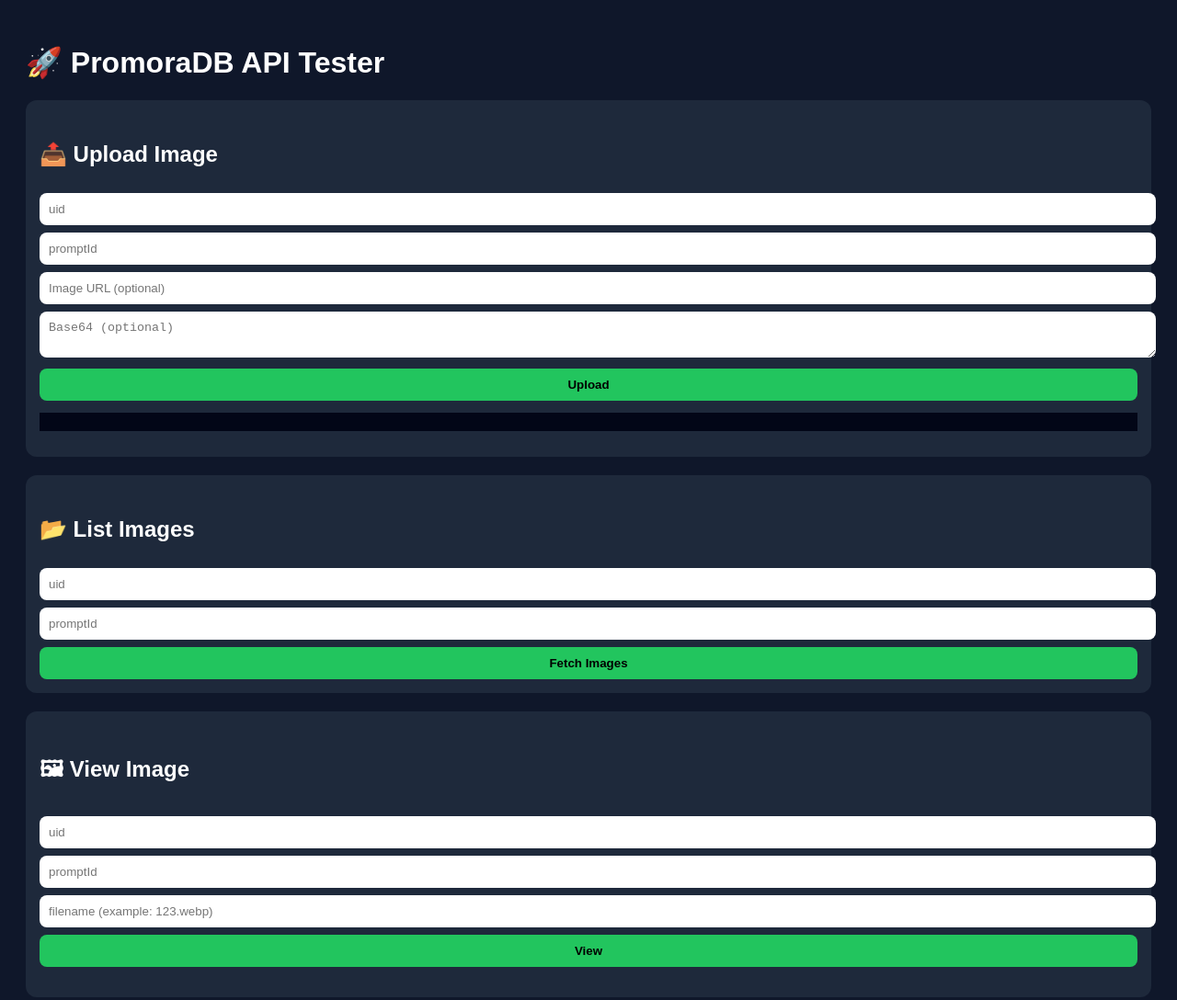
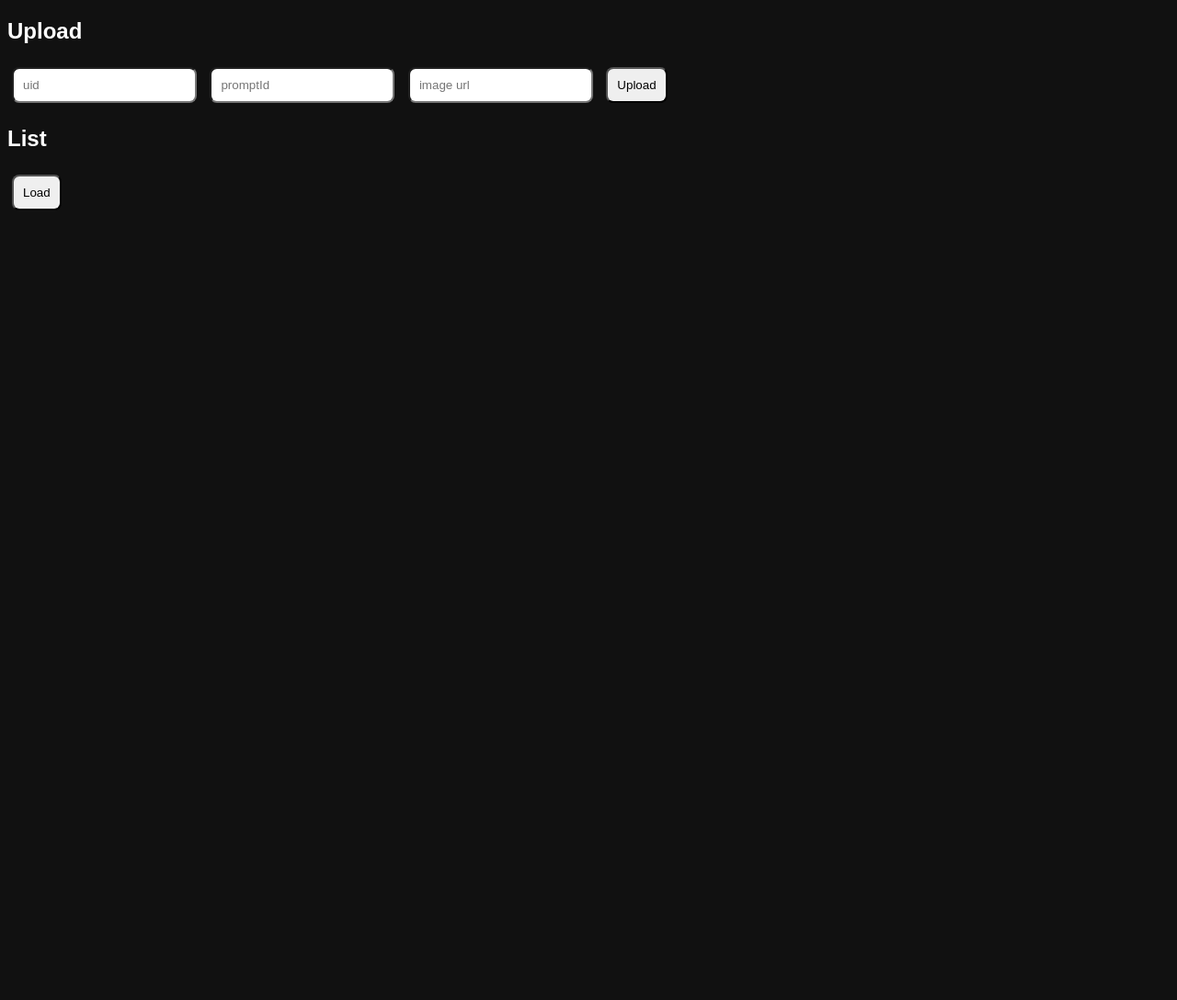
Before and after one commit to lirilabs/promoradb, a website: page index.html in a window 1280 px wide. Shown: the whole page at 92% size. After the commit the page ends 800 px from the top, so only its background shows below. Drawn offline with Linux system fonts and the light colour scheme.

Commit message:
Update index.html

```diff
--- a/index.html
+++ b/index.html
@@ -1,168 +1,67 @@
 <!DOCTYPE html>
-<html lang="en">
+<html>
 <head>
-<meta charset="UTF-8" />
-<meta name="viewport" content="width=device-width, initial-scale=1.0"/>
-<title>PromoraDB API Tester</title>
-
+<title>PromoraDB</title>
 <style>
-  body {
-    font-family: Arial, sans-serif;
-    background: #0f172a;
-    color: #fff;
-    padding: 20px;
-  }
-
-  h2 {
-    margin-top: 30px;
-  }
-
-  input, button, textarea {
-    width: 100%;
-    padding: 10px;
-    margin-top: 8px;
-    border-radius: 8px;
-    border: none;
-  }
-
-  button {
-    background: #22c55e;
-    color: black;
-    cursor: pointer;
-    font-weight: bold;
-  }
-
-  button:hover {
-    opacity: 0.8;
-  }
-
-  .box {
-    background: #1e293b;
-    padding: 15px;
-    border-radius: 12px;
-    margin-bottom: 20px;
-  }
-
-  img {
-    max-width: 200px;
-    border-radius: 10px;
-    margin-top: 10px;
-  }
-
-  pre {
-    background: #020617;
-    padding: 10px;
-    overflow-x: auto;
-  }
+body { background:#111;color:#fff;font-family:sans-serif }
+input,button { margin:5px;padding:10px;border-radius:8px }
+img { width:120px;margin:10px }
 </style>
 </head>
 <body>
 
-<h1>🚀 PromoraDB API Tester</h1>
-
-<!-- ================= UPLOAD ================= -->
-<div class="box">
-<h2>📤 Upload Image</h2>
-
-<input id="uid" placeholder="uid" />
-<input id="promptId" placeholder="promptId" />
-<input id="imageUrl" placeholder="Image URL (optional)" />
-<textarea id="base64" placeholder="Base64 (optional)"></textarea>
-
+<h2>Upload</h2>
+<input id="uid" placeholder="uid">
+<input id="pid" placeholder="promptId">
+<input id="url" placeholder="image url">
 <button onclick="upload()">Upload</button>
 
-<pre id="uploadResult"></pre>
-</div>
-
-<!-- ================= LIST ================= -->
-<div class="box">
-<h2>📂 List Images</h2>
-
-<input id="list_uid" placeholder="uid" />
-<input id="list_promptId" placeholder="promptId" />
-
-<button onclick="listImages()">Fetch Images</button>
+<h2>List</h2>
+<button onclick="list()">Load</button>
 
 <div id="images"></div>
-</div>
-
-<!-- ================= VIEW ================= -->
-<div class="box">
-<h2>🖼 View Image</h2>
-
-<input id="view_uid" placeholder="uid" />
-<input id="view_promptId" placeholder="promptId" />
-<input id="filename" placeholder="filename (example: 123.webp)" />
-
-<button onclick="viewImage()">View</button>
-
-<img id="preview" />
-</div>
 
 <script>
 const BASE = "https://promoradb.vercel.app";
 
-// ================= UPLOAD =================
-async function upload() {
-  const uid = document.getElementById("uid").value;
-  const promptId = document.getElementById("promptId").value;
-  const imageUrl = document.getElementById("imageUrl").value;
-  const base64 = document.getElementById("base64").value;
-
-  const body = {
-    uid,
-    promptId,
-    imageUrl: imageUrl || undefined,
-    imageBase64: base64 || undefined,
-    mimeType: base64 ? "image/png" : undefined
-  };
-
-  const res = await fetch(`${BASE}/api/image-store`, {
-    method: "POST",
-    headers: {
-      "Content-Type": "application/json"
-    },
-    body: JSON.stringify(body)
+async function upload(){
+  const res = await fetch(BASE+"/api/image-store",{
+    method:"POST",
+    headers:{"Content-Type":"application/json"},
+    body:JSON.stringify({
+      uid:uid.value,
+      promptId:pid.value,
+      imageUrl:url.value
+    })
   });
-
-  const data = await res.json();
-  document.getElementById("uploadResult").innerText = JSON.stringify(data, null, 2);
+  alert("Uploaded");
 }
 
-// ================= LIST =================
-async function listImages() {
-  const uid = document.getElementById("list_uid").value;
-  const promptId = document.getElementById("list_promptId").value;
-
-  const res = await fetch(
-    `${BASE}/api/image-serve?uid=${uid}&promptId=${promptId}`
-  );
-
+async function list(){
+  const res = await fetch(`${BASE}/api/image-serve?uid=${uid.value}&promptId=${pid.value}`);
   const data = await res.json();
 
-  const container = document.getElementById("images");
-  container.innerHTML = "";
+  images.innerHTML = "";
 
-  data.images.forEach(img => {
-    const el = document.createElement("div");
+  data.images.forEach(img=>{
+    const div = document.createElement("div");
 
-    el.innerHTML = `
-      <p>${img.filename}</p>
-      <img src="${img.cdnUrl}" />
+    div.innerHTML = `
+      <img src="${img.cdnUrl}">
+      <br>
+      <button onclick="del('${img.filename}')">Delete</button>
+      <hr>
     `;
 
-    container.appendChild(el);
+    images.appendChild(div);
   });
 }
 
-// ================= VIEW =================
-function viewImage() {
-  const uid = document.getElementById("view_uid").value;
-  const promptId = document.getElementById("view_promptId").value;
-  const filename = document.getElementById("filename").value;
-
-  const url = `${BASE}/api/image-serve?uid=${uid}&promptId=${promptId}&filename=${filename}`;
-  document.getElementById("preview").src = url;
+async function del(file){
+  await fetch(`${BASE}/api/image-delete?uid=${uid.value}&promptId=${pid.value}&filename=${file}`,{
+    method:"DELETE"
+  });
+  list();
 }
 </script>
 
```
